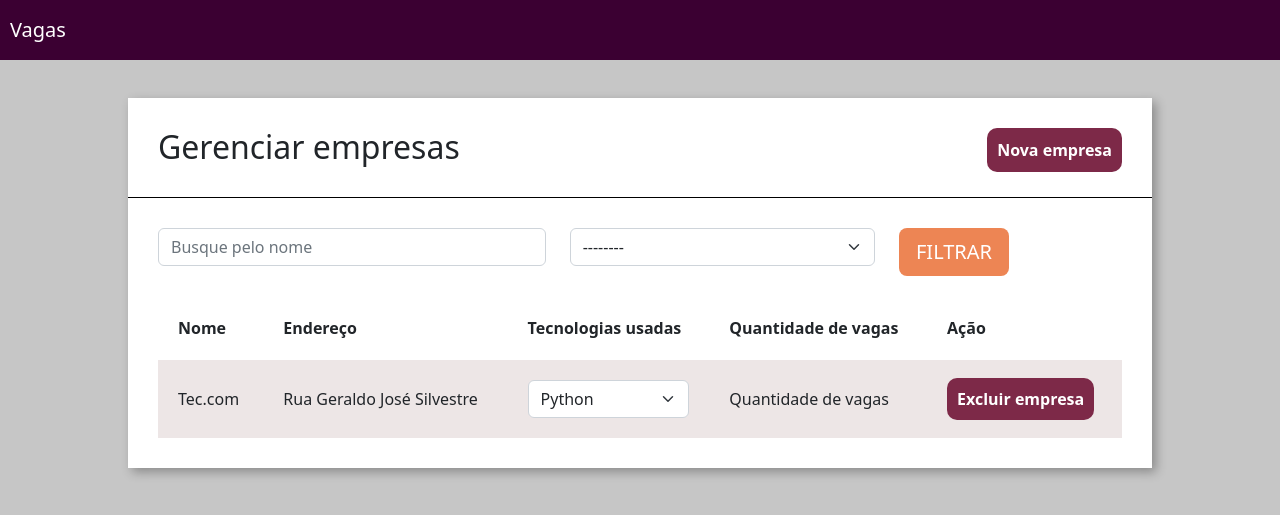
After one commit to ricardoramospereira/vagas_emprego, a Django app: page /empresas/ in a window 1280 px wide. The commit adds this page. Shown: the top 515 px of the page. Run offline with Django 4.2, Linux system fonts and the light colour scheme; data comes from the database, SQL or seed files in the repository; both versions use the stored data as it was after the commit.

Commit message:
dinamico

```diff
--- a/core/settings.py
+++ b/core/settings.py
@@ -65,6 +65,10 @@ TEMPLATES = [
                 "django.contrib.auth.context_processors.auth",
                 "django.contrib.messages.context_processors.messages",
             ],
+
+            "libraries": {
+                "filtro": "empresa.templatestags.filtro",
+            }
         },
     },
 ]
--- /dev/null
+++ b/empresa/templates/empresas.html
@@ -0,0 +1,78 @@
+{% extends 'base.html' %}
+
+{% load static %}
+{% load filtro %}
+
+{% block 'head' %}
+<link rel="stylesheet" href="{% static 'empresa/css/empresas.css' %}">
+{% endblock%}
+
+
+{% block 'body' %}
+<div class="wrapper">
+    <div class="box">
+        <div class="header-box">
+            {% if messages %}
+            {% for message in messages %}
+            <section class="alert {{message.tags}}">
+                {{message}}
+            </section>
+            {% endfor %}
+            {% endif %}
+            <h2 class="titulo">Gerenciar empresas</h2>
+            <a href="{% url 'nova_empresa' %}" class="btn-nova-empresa">Nova empresa</a>
+        </div>
+        <div class="borda-box"></div>
+        <div class="body-box">
+            <form>
+                <div class="row">
+                    <div class="col-md-5">
+                        <input type="text" placeholder="Busque pelo nome" class="form-control" name="nome">
+                    </div>
+                    <div class="col-md-4">
+                        <select class="form-select" name="tecnologias">
+                            <option value="">--------</option>
+                        </select>
+                    </div>
+                    <div class="col-md-3">
+                        <input type="submit" value="FILTRAR" class="btn btn-lg btn-orange">
+                    </div>
+                </div>
+            </form>
+            <table class="tabela" cellpadding="20">
+                <tr>
+                    <th>Nome</th>
+                    <th>Endereço</th>
+                    <th>Tecnologias usadas</th>
+                    <th>Quantidade de vagas</th>
+                    <th>Ação</th>
+                </tr>
+
+                {% for empresa in empresas %}
+
+                    <tr {% if not forloop.counter|is_par %} class="tabela-linha" {% endif %}>
+                        <td>{{empresa.nome}}</td>
+                        <td>{{empresa.endereco}}</td>
+                        <td>
+
+                            <select class="form-select">
+                                {% for tech in empresa.tecnologias.all %}
+                                <option>{{tech}}</option>
+                                {% endfor %}
+                            </select>
+
+                        </td>
+                        <td>
+                            Quantidade de vagas
+                        </td>
+                        <td>
+                            <a href="{% url 'excluir_empresa' empresa.id %}" class="btn-excluir">Excluir empresa</a>
+                        </td>
+                    </tr>
+               {% endfor %}
+
+            </table>
+        </div>
+    </div>
+</div>
+{% endblock%}
--- /dev/null
+++ b/empresa/templatestags/filtro.py
@@ -0,0 +1,7 @@
+from django import template
+
+register = template.Library()
+
+@register.filter(name="is_par")
+def is_par(valor):
+    return True if valor % 2 == 0 else False
--- a/empresa/urls.py
+++ b/empresa/urls.py
@@ -3,4 +3,7 @@ from .import views
 
 urlpatterns = [
     path("nova_empresa/", views.nova_empresa, name='nova_empresa'),
+    path("empresas/", views.empresas, name='empresas'),
+    path('excluir_empresa/<int:id>', views.excluir_empresa, name="excluir_empresa"),
+
 ]
--- a/empresa/views.py
+++ b/empresa/views.py
@@ -19,7 +19,7 @@ def nova_empresa(request):
         caracteristicas = request.POST.get('caracteristicas')
         logo            = request.FILES.get('logo')
 
-        if len(nome.strip()) == 0 or len(email.strip()) == 0 or len(cidade.strip()) == 0 or len(endereco.strip()) == 0 or len(tecnologias.strip()) == 0 or len(caracteristicas.strip()) == 0:
+        if (len(nome.strip()) == 0) or (len(email.strip()) == 0) or (len(cidade.strip()) == 0) or (len(endereco.strip()) == 0) or (len(caracteristicas.strip()) == 0):
             messages.add_message(request, constants.ERROR, 'Não pode conter espaços vazios')
             return redirect('/nova_empresa')
 
@@ -30,3 +30,35 @@ def nova_empresa(request):
         if nicho not in [i[0] for i in Empresa.choices_nicho_mercado]:
             messages.add_message(request, constants.ERROR, 'Nicho de mercado inválido')
             return redirect('/nova_empresa')
+
+        empresa = Empresa(logo=logo,
+                          nome=nome,
+                          email=email,
+                          cidade=cidade,
+                          endereco=endereco,
+                          nicho_mercado=nicho,
+                          caracteristica_empresa=caracteristicas
+                          )
+        empresa.save()
+        empresa.tecnologias.add(*tecnologias)
+        empresa.save()
+        messages.add_message(request, constants.SUCCESS, 'Empresa cadastrada com sucesso')
+        return redirect('/nova_empresa')
+
+
+def empresas(request):
+    empresas = Empresa.objects.all()
+    tecnologias = Tecnologias.objects.all()
+
+    context = {
+        "empresas": empresas,
+        "tecnologias": tecnologias
+    }
+
+    return render(request, 'empresas.html', context)
+
+def excluir_empresa(request, id):
+    empresa = Empresa.objects.get(id=id)
+    empresa.delete()
+    messages.add_message(request, constants.SUCCESS, 'Empresa exluida com sucesso.')
+    return redirect('/empresas')
--- a/templates/base.html
+++ b/templates/base.html
@@ -14,7 +14,7 @@
 
 <body>
     <nav class="navbar navbar-expand-lg navbar-dark bg-nav">
-        <a class="navbar-brand" href="#">SELETI.VE</a>
+        <a class="navbar-brand" href="{% url 'empresas' %}">Vagas</a>
         <button class="navbar-toggler" type="button" data-toggle="collapse" data-target="#navbarNav"
             aria-controls="navbarNav" aria-expanded="true">
             <span class="navbar-toggler-icon"></span>
--- /dev/null
+++ b/templates/static/empresa/css/empresas.css
@@ -0,0 +1,74 @@
+.wrapper {
+    margin-top: 3%;
+    display: flex;
+    flex-direction: row;
+    justify-content: center;
+    align-items: center;
+}
+
+.box {
+    width: 80vw;
+    background: #fff;
+    box-shadow: 4px 4px 10px rgba(0, 0, 0, .3);
+}
+
+.titulo {
+    display: inline;
+}
+
+.btn-nova-empresa {
+    float: right;
+    text-decoration: none;
+    color: white;
+    background-color: #7D2948;
+    padding: 10px;
+    border-radius: 10px;
+    font-weight: bold;
+}
+
+.btn-nova-empresa:hover {
+    color: white;
+    text-decoration: none;
+    background-color: #631f38;
+}
+
+.btn-excluir:hover {
+    color: white;
+    text-decoration: none;
+    background-color: #631f38;
+}
+
+.header-box {
+    padding: 30px;
+}
+
+.borda-box {
+    border-top: 1px solid black;
+}
+
+.body-box {
+    padding: 30px;
+}
+
+.btn-orange {
+    background-color: #ED8554;
+    color: white;
+}
+
+.tabela {
+    width: 100%;
+    margin-top: 20px;
+}
+
+.tabela-linha {
+    background-color: #EDE6E6;
+}
+
+.btn-excluir {
+    text-decoration: none;
+    color: white;
+    background-color: #7D2948;
+    padding: 10px;
+    border-radius: 10px;
+    font-weight: bold;
+}
```
Also changed, not shown: empresa/admin.py (+8 -1 lines), db.sqlite3, empresa/migrations/0002_alter_empresa_nicho_mercado.py (added), empresa/migrations/0003_alter_empresa_nicho_mercado.py (added), media/logo_empresa/tecn.jpg (added), media/logo_empresa/tecn_5KlppgO.jpg (added), media/logo_empresa/tecn_7WM22Wh.jpg (added), media/logo_empresa/tecn_OriGRI5.jpg (added), media/logo_empresa/tecn_dcsbGsm.jpg (added).
